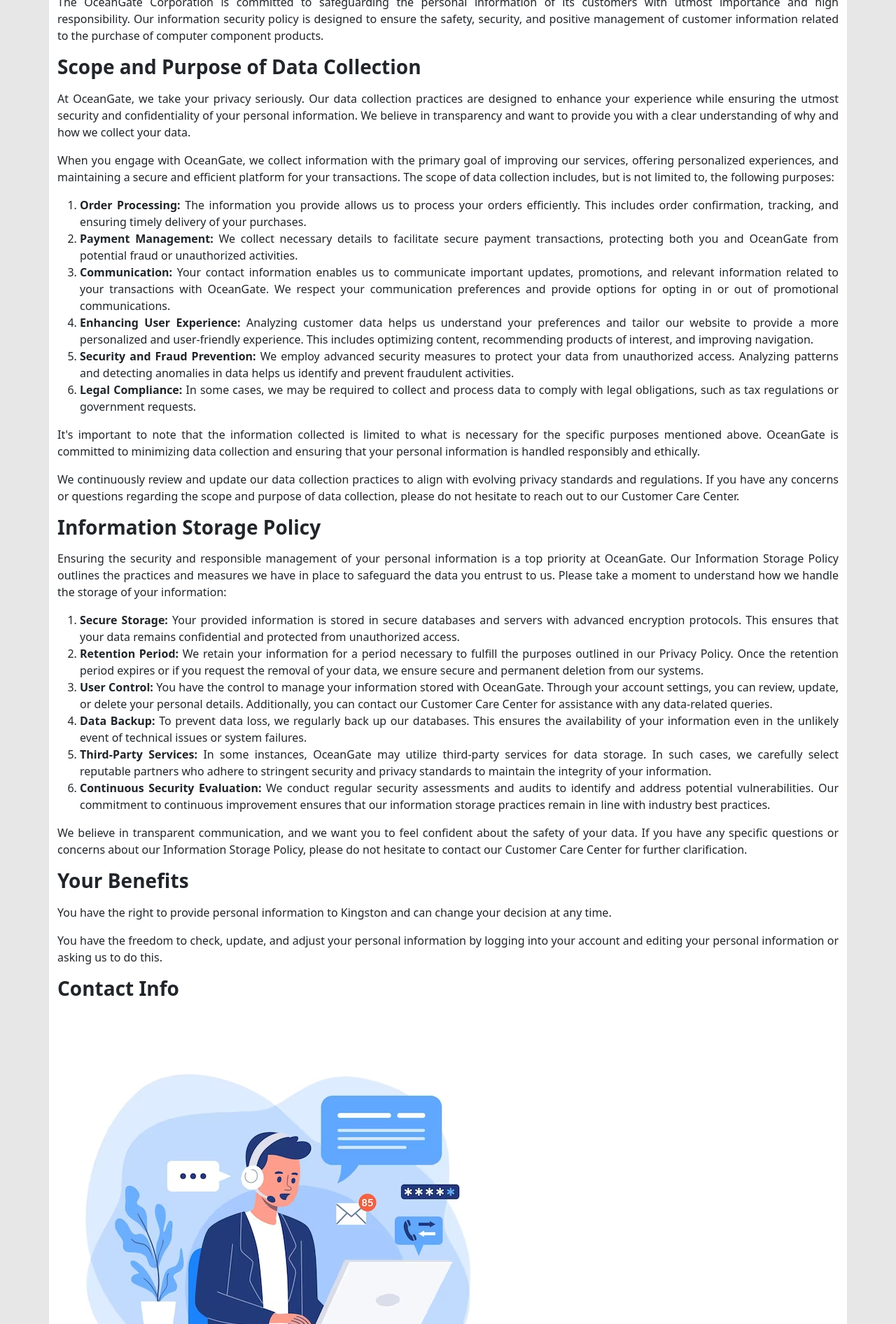
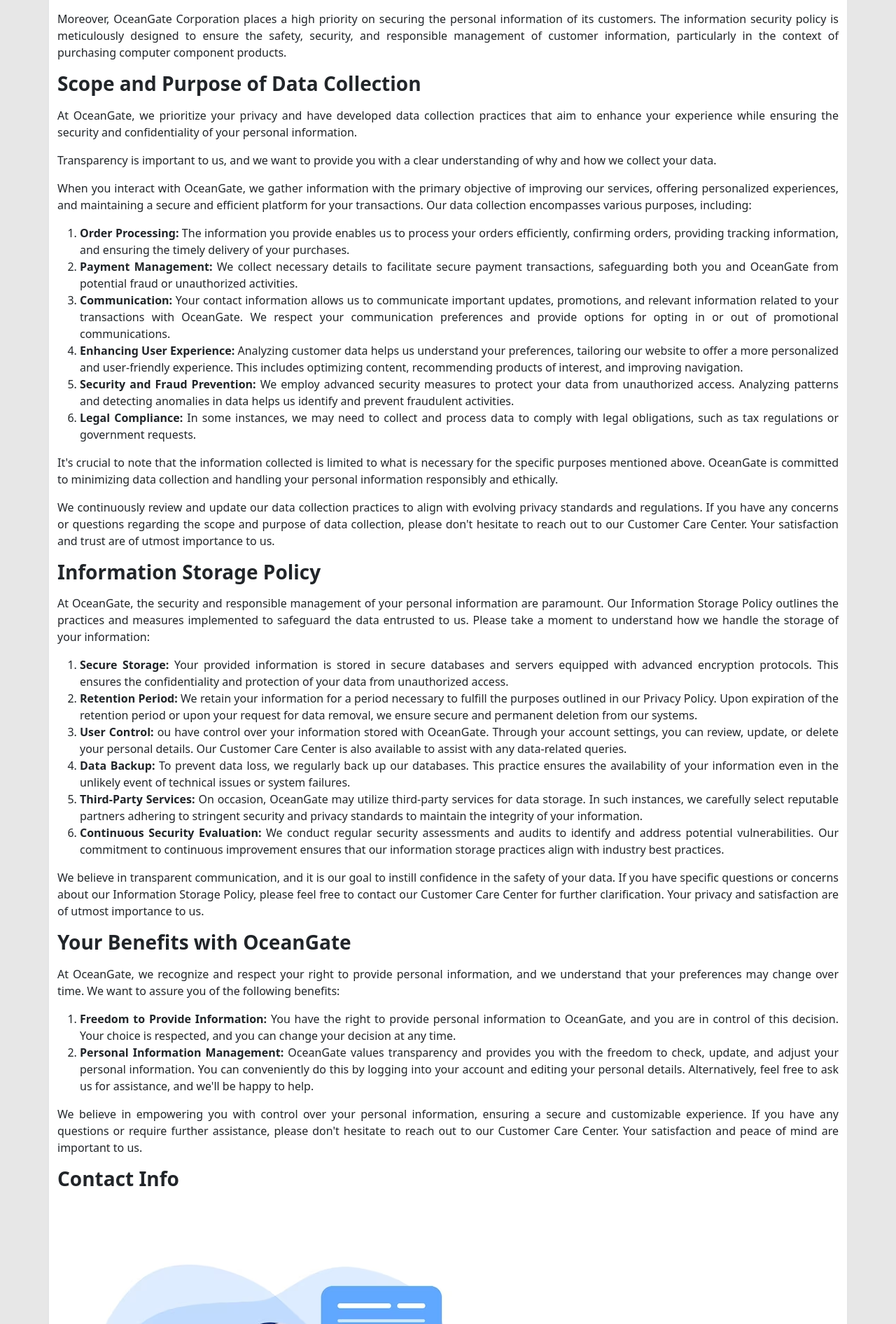
Before and after one commit to VuHongLuc/eproject-team3-C2305L, a PHP site: page /OC3/privacy.php in a window 1280 px wide. Shown: the part 887-2779 px from the top of the page at 70% size. Run offline with PHP 8.4, Linux system fonts and the light colour scheme.

Commit message:
Update privacy.php

```diff
--- a/contactUs/privacy.php
+++ b/contactUs/privacy.php
@@ -43,65 +43,69 @@
             <h1 class="my-3 text-center">PRIVACY POLICY</h1>
 
             <h3 class="my-3 ">General Rules</h3>
-            <p>OceanGate wishes to bring you a better solution for aluminum door systems, wooden doors, and glass doors at reasonable prices thanks to the support of the online marketing system,</p>
-            <p>OceanGate knows clearly that no one wants to share their personal information with anyone else. Kingston respects your privacy, all personal information when you transact with us is 100% confidential, and is not passed on to any other third party.</p>
-            <p>Ultimately, OceanGate does not make a profit through the sale of Your information, ever, without exception!</p>
+            <p>OceanGate is dedicated to providing enhanced solutions for aluminum door systems, wooden doors, and glass doors at reasonable prices, backed by a robust online marketing system.</p>
+            <p>Understanding the significance of privacy, OceanGate emphasizes that personal information is treated with the utmost confidentiality. The company ensures that any information shared during transactions remains 100% confidential and is not disclosed to any third party.</p>
+            <p>OceanGate steadfastly upholds a policy where it does not derive profit from the sale of customer information, maintaining a commitment to safeguarding privacy without exception.</p>
             <img src="https://www.hikvision.com/content/hikvision/en/newsroom/blog/how-to-balance-your-data-privacy-requirements-with-effective-video-security/_jcr_content/root/responsivegrid/image.coreimg.100.1280.jpeg/1618474794518/how-to-balance-your-data-privacy-requirements-with-effective-video-security-banner.jpeg" alt="OceanGate Technology" class="col-lg-6 mx-auto d-block my-3 textDecreption">
-            <p>The OceanGate Corporation is committed to safeguarding the personal information of its customers with utmost importance and high responsibility. Our information security policy is designed to ensure the safety, security, and positive management of customer information related to the purchase of computer component products.</p>
+            <p>Moreover, OceanGate Corporation places a high priority on securing the personal information of its customers. The information security policy is meticulously designed to ensure the safety, security, and responsible management of customer information, particularly in the context of purchasing computer component products.</p>
 
 
             <h3 class="my-3 ">Scope and Purpose of Data Collection</h3>
             <div>
 
-                <p>At OceanGate, we take your privacy seriously. Our data collection practices are designed to enhance your experience while ensuring the utmost security and confidentiality of your personal information. We believe in transparency and want to provide you with a clear understanding of why and how we collect your data.</p>
-
-                <p>When you engage with OceanGate, we collect information with the primary goal of improving our services, offering personalized experiences, and maintaining a secure and efficient platform for your transactions. The scope of data collection includes, but is not limited to, the following purposes:</p>
+                <p>At OceanGate, we prioritize your privacy and have developed data collection practices that aim to enhance your experience while ensuring the security and confidentiality of your personal information. </p>
+                <p>Transparency is important to us, and we want to provide you with a clear understanding of why and how we collect your data.</p>
+                <p>When you interact with OceanGate, we gather information with the primary objective of improving our services, offering personalized experiences, and maintaining a secure and efficient platform for your transactions. Our data collection encompasses various purposes, including:</p>
 
                 <ol>
-                    <li><strong>Order Processing:</strong> The information you provide allows us to process your orders efficiently. This includes order confirmation, tracking, and ensuring timely delivery of your purchases.</li>
+                    <li><strong>Order Processing:</strong> The information you provide enables us to process your orders efficiently, confirming orders, providing tracking information, and ensuring the timely delivery of your purchases.</li>
 
-                    <li><strong>Payment Management:</strong> We collect necessary details to facilitate secure payment transactions, protecting both you and OceanGate from potential fraud or unauthorized activities.</li>
+                    <li><strong>Payment Management:</strong> We collect necessary details to facilitate secure payment transactions, safeguarding both you and OceanGate from potential fraud or unauthorized activities.</li>
 
-                    <li><strong>Communication:</strong> Your contact information enables us to communicate important updates, promotions, and relevant information related to your transactions with OceanGate. We respect your communication preferences and provide options for opting in or out of promotional communications.</li>
+                    <li><strong>Communication:</strong> Your contact information allows us to communicate important updates, promotions, and relevant information related to your transactions with OceanGate. We respect your communication preferences and provide options for opting in or out of promotional communications.</li>
 
-                    <li><strong>Enhancing User Experience:</strong> Analyzing customer data helps us understand your preferences and tailor our website to provide a more personalized and user-friendly experience. This includes optimizing content, recommending products of interest, and improving navigation.</li>
+                    <li><strong>Enhancing User Experience:</strong> Analyzing customer data helps us understand your preferences, tailoring our website to offer a more personalized and user-friendly experience. This includes optimizing content, recommending products of interest, and improving navigation.</li>
 
                     <li><strong>Security and Fraud Prevention:</strong> We employ advanced security measures to protect your data from unauthorized access. Analyzing patterns and detecting anomalies in data helps us identify and prevent fraudulent activities.</li>
 
-                    <li><strong>Legal Compliance:</strong> In some cases, we may be required to collect and process data to comply with legal obligations, such as tax regulations or government requests.</li>
+                    <li><strong>Legal Compliance:</strong> In some instances, we may need to collect and process data to comply with legal obligations, such as tax regulations or government requests.</li>
 
                 </ol>
-                <p>It's important to note that the information collected is limited to what is necessary for the specific purposes mentioned above. OceanGate is committed to minimizing data collection and ensuring that your personal information is handled responsibly and ethically.</p>
-                <p>We continuously review and update our data collection practices to align with evolving privacy standards and regulations. If you have any concerns or questions regarding the scope and purpose of data collection, please do not hesitate to reach out to our Customer Care Center.</p>
+                <p>It's crucial to note that the information collected is limited to what is necessary for the specific purposes mentioned above. OceanGate is committed to minimizing data collection and handling your personal information responsibly and ethically.</p>
+                <p>We continuously review and update our data collection practices to align with evolving privacy standards and regulations. If you have any concerns or questions regarding the scope and purpose of data collection, please don't hesitate to reach out to our Customer Care Center. Your satisfaction and trust are of utmost importance to us.</p>
 
                 <h3 class="my-3 ">Information Storage Policy</h3>
-                <p>Ensuring the security and responsible management of your personal information is a top priority at OceanGate. Our Information Storage Policy outlines the practices and measures we have in place to safeguard the data you entrust to us. Please take a moment to understand how we handle the storage of your information:</p>
+                <p>At OceanGate, the security and responsible management of your personal information are paramount. Our Information Storage Policy outlines the practices and measures implemented to safeguard the data entrusted to us. Please take a moment to understand how we handle the storage of your information:</p>
 
                 <ol>
-                    <li><strong>Secure Storage:</strong> Your provided information is stored in secure databases and servers with advanced encryption protocols. This ensures that your data remains confidential and protected from unauthorized access.</li>
+                    <li><strong>Secure Storage:</strong> Your provided information is stored in secure databases and servers equipped with advanced encryption protocols. This ensures the confidentiality and protection of your data from unauthorized access.</li>
 
-                    <li><strong>Retention Period:</strong> We retain your information for a period necessary to fulfill the purposes outlined in our Privacy Policy. Once the retention period expires or if you request the removal of your data, we ensure secure and permanent deletion from our systems.</li>
+                    <li><strong>Retention Period:</strong> We retain your information for a period necessary to fulfill the purposes outlined in our Privacy Policy. Upon expiration of the retention period or upon your request for data removal, we ensure secure and permanent deletion from our systems.</li>
 
-                    <li><strong>User Control:</strong> You have the control to manage your information stored with OceanGate. Through your account settings, you can review, update, or delete your personal details. Additionally, you can contact our Customer Care Center for assistance with any data-related queries.</li>
+                    <li><strong>User Control:</strong> ou have control over your information stored with OceanGate. Through your account settings, you can review, update, or delete your personal details. Our Customer Care Center is also available to assist with any data-related queries.</li>
 
-                    <li><strong>Data Backup:</strong> To prevent data loss, we regularly back up our databases. This ensures the availability of your information even in the unlikely event of technical issues or system failures.</li>
+                    <li><strong>Data Backup:</strong> To prevent data loss, we regularly back up our databases. This practice ensures the availability of your information even in the unlikely event of technical issues or system failures.</li>
 
-                    <li><strong>Third-Party Services:</strong> In some instances, OceanGate may utilize third-party services for data storage. In such cases, we carefully select reputable partners who adhere to stringent security and privacy standards to maintain the integrity of your information.</li>
+                    <li><strong>Third-Party Services:</strong> On occasion, OceanGate may utilize third-party services for data storage. In such instances, we carefully select reputable partners adhering to stringent security and privacy standards to maintain the integrity of your information.</li>
 
-                    <li><strong>Continuous Security Evaluation:</strong> We conduct regular security assessments and audits to identify and address potential vulnerabilities. Our commitment to continuous improvement ensures that our information storage practices remain in line with industry best practices.</li>
+                    <li><strong>Continuous Security Evaluation:</strong> We conduct regular security assessments and audits to identify and address potential vulnerabilities. Our commitment to continuous improvement ensures that our information storage practices align with industry best practices.</li>
                 </ol>
 
-                <p>We believe in transparent communication, and we want you to feel confident about the safety of your data. If you have any specific questions or concerns about our Information Storage Policy, please do not hesitate to contact our Customer Care Center for further clarification.</p>
+                <p>We believe in transparent communication, and it is our goal to instill confidence in the safety of your data. If you have specific questions or concerns about our Information Storage Policy, please feel free to contact our Customer Care Center for further clarification. Your privacy and satisfaction are of utmost importance to us.</p>
 
-                <h3 class="my-3 ">Your Benefits</h3>
-                <p>You have the right to provide personal information to Kingston and can change your decision at any time.</p>
-                <p>You have the freedom to check, update, and adjust your personal information by logging into your account and editing your personal information or asking us to do this.</p>
+                <h3 class="my-3 ">Your Benefits with OceanGate</h3>
+                <p>At OceanGate, we recognize and respect your right to provide personal information, and we understand that your preferences may change over time. We want to assure you of the following benefits:</p>
+                <ol>
+                    <li><strong>Freedom to Provide Information:</strong> You have the right to provide personal information to OceanGate, and you are in control of this decision. Your choice is respected, and you can change your decision at any time.</li>
+                    <li><strong>Personal Information Management:</strong> OceanGate values transparency and provides you with the freedom to check, update, and adjust your personal information. You can conveniently do this by logging into your account and editing your personal details. Alternatively, feel free to ask us for assistance, and we'll be happy to help.</li>
+                </ol>
+                <p>We believe in empowering you with control over your personal information, ensuring a secure and customizable experience. If you have any questions or require further assistance, please don't hesitate to reach out to our Customer Care Center. Your satisfaction and peace of mind are important to us.</p>
 
                 <h3 class="my-3 ">Contact Info</h3>
 
                 <div class="contact-info">
                     <img src="../Photos/Logo/support.avif" alt="OceanGate Contact" class="contact-image">
-                    <p>If you have any questions or need assistance, please feel free to reach out to the OceanGate Customer Care Center. Our dedicated team is here to help you, you may contact the OceanGate Customer Care Center at:</p>
+                    <p>If you have any questions or need assistance, please feel free to reach out to the OceanGate Customer Care Center. Our dedicated team is here to help you, and you may contact the OceanGate Customer Care Center using the following:</p>
 
                     <ul class="list-unstyled">
                         <li><strong>Email:</strong> <a href="../index/index.php" class="custom-link bold-link">OceanGate@oceangate.com.vn</a></li>
```
